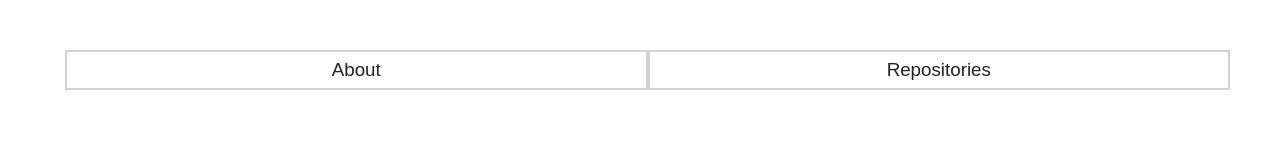
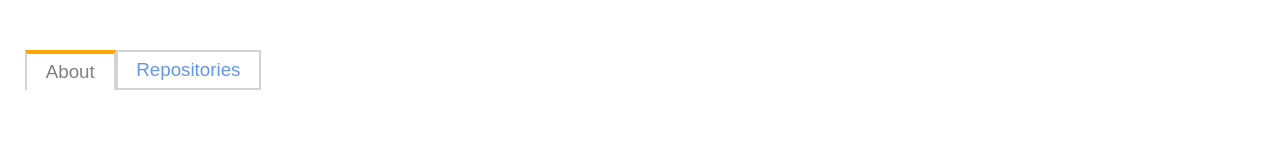
Before and after one commit to pope410211/TIY-Github, a website: page src/index.html in a window 1280 px wide. Drawn offline with nearby package versions, Linux system fonts and the light colour scheme.

Commit message:
location issue - moving on

```diff
--- a/src/css/main.css
+++ b/src/css/main.css
@@ -101,10 +101,14 @@ body {
 font-size: 25px;
 text-align: center;
 }
-.container #mobileN1{
-  width: 500em;
+/*.container #mobileN1{
+  min-width: 500em;
+}*/
+ul {
+  margin:0;
+  padding: 0;
+
 }
-
 #mobileT1 {
   margin: 2em 2em auto 1em;
 
@@ -114,12 +118,18 @@ text-align: center;
   float: left;
   list-style: none;
   display: block;
-  margin: 0 auto 0 auto;
   font-size: .75em;
   box-sizing: border-box;
   border: .15em solid lightgrey;
-  padding: .25em 1em .25em 1em;
-  width: 50%
+  width: 750;
+  color: cornflowerblue;
+  padding: .5ex 1em .5ex 1em;
+}
+
+#mobileT1 .selected1 {
+border-bottom: none;
+border-top: .25em solid orange;
+color:grey;
 
 }
 
--- a/src/index.html
+++ b/src/index.html
@@ -19,10 +19,13 @@
         <div>
         <nav class="mobile-navbar">
           <ul class="tabs" id="mobileT1">
-            <li class=selected1><a>About</a></li>
-            <li class="tab1"><a>Repositories</a></li>
+            <li class=selected1><a><span>About</span></a></li>
+            <li class="tab1"><a><span>Repositories</span></a></li>
           </ul>
         </nav>
+      </div>
+      <div class="body-mobile">
+
       </div>
       </main>
 
```
